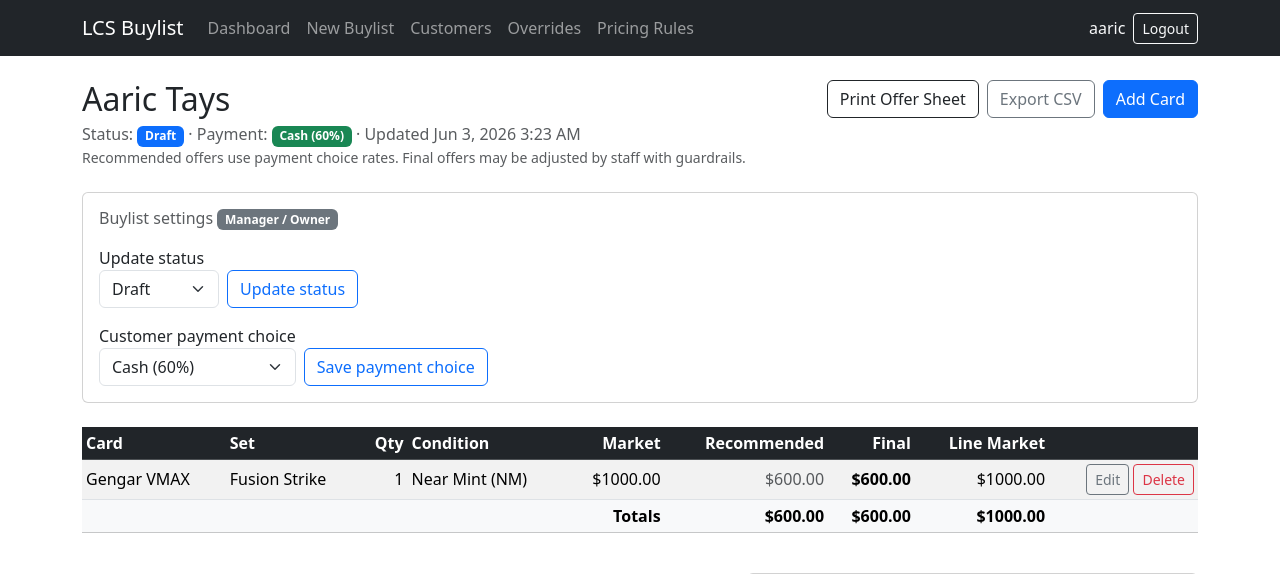
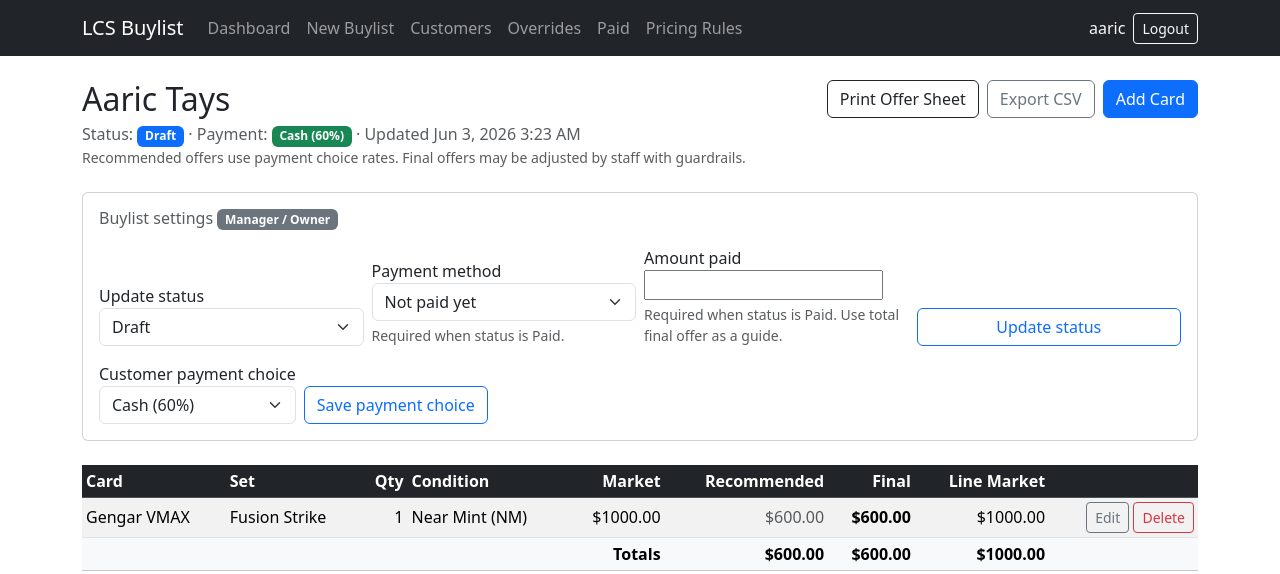
Before and after one commit to 95b9c7/lcs-buylist-app, a Django app: page /buylists/2/ in a window 1280 px wide. Shown: the top 574 px of the page. Run offline with Django 5.2, Linux system fonts and the light colour scheme; a user stored in the database is signed in; data comes from the database, SQL or seed files in the repository; both versions use the stored data as it was after the commit.

Commit message:
Added payment tracking and reports

```diff
--- a/buylists/context_processors.py
+++ b/buylists/context_processors.py
@@ -9,4 +9,5 @@ def nav_permissions(request):
         'nav_is_owner': user_is_owner(user),
         'nav_is_manager_or_owner': user_is_manager_or_owner(user),
         'nav_can_view_override_report': user_is_manager_or_owner(user),
+        'nav_can_view_paid_report': user_is_manager_or_owner(user),
     }
--- a/buylists/forms.py
+++ b/buylists/forms.py
@@ -1,6 +1,8 @@
 from decimal import Decimal
 
 from django import forms
+from django.utils import timezone
+
 from .models import Buylist, BuylistItem, Customer, PricingRule, round_money
 from .offer_rules import get_role_label, validate_final_offer
 from .permissions import user_is_manager_or_owner
@@ -59,8 +61,71 @@ class PricingRuleForm(BootstrapFormMixin, forms.ModelForm):
 class BuylistStatusForm(BootstrapFormMixin, forms.ModelForm):
     class Meta:
         model = Buylist
-        fields = ['status']
-        labels = {'status': 'Update status'}
+        fields = ['status', 'payment_method', 'amount_paid']
+        labels = {
+            'status': 'Update status',
+            'payment_method': 'Payment method',
+            'amount_paid': 'Amount paid',
+        }
+
+    def __init__(self, *args, **kwargs):
+        self.paid_by_user = kwargs.pop('user', None)
+        super().__init__(*args, **kwargs)
+        self.fields['payment_method'].required = False
+        self.fields['amount_paid'].required = False
+        self.fields['amount_paid'].widget = forms.NumberInput(
+            attrs={'step': '0.01', 'min': '0'}
+        )
+        self.fields['payment_method'].help_text = (
+            'Required when status is Paid.'
+        )
+        self.fields['amount_paid'].help_text = (
+            'Required when status is Paid. Use total final offer as a guide.'
+        )
+
+    def clean(self):
+        cleaned = super().clean()
+        status = cleaned.get('status')
+
+        if status == Buylist.STATUS_PAID:
+            if not cleaned.get('payment_method'):
+                self.add_error(
+                    'payment_method',
+                    'Payment method is required when marking a buylist as Paid.',
+                )
+            amount_paid = cleaned.get('amount_paid')
+            if amount_paid is None:
+                self.add_error(
+                    'amount_paid',
+                    'Amount paid is required when marking a buylist as Paid.',
+                )
+            else:
+                cleaned['amount_paid'] = round_money(amount_paid)
+
+        return cleaned
+
+    def save(self, commit=True):
+        instance = super().save(commit=False)
+        previous_status = None
+        if instance.pk:
+            previous_status = Buylist.objects.filter(pk=instance.pk).values_list(
+                'status', flat=True
+            ).first()
+
+        if instance.status == Buylist.STATUS_PAID:
+            if self.paid_by_user and self.paid_by_user.is_authenticated:
+                instance.paid_by = self.paid_by_user
+            if previous_status != Buylist.STATUS_PAID or not instance.paid_at:
+                instance.paid_at = timezone.now()
+        else:
+            instance.payment_method = ''
+            instance.amount_paid = None
+            instance.paid_at = None
+            instance.paid_by = None
+
+        if commit:
+            instance.save()
+        return instance
 
 
 class BuylistPaymentChoiceForm(BootstrapFormMixin, forms.ModelForm):
--- a/buylists/models.py
+++ b/buylists/models.py
@@ -65,6 +65,40 @@ class Buylist(models.Model):
         blank=True,
         default='',
     )
+
+    PAYMENT_METHOD_CASH = 'cash'
+    PAYMENT_METHOD_STORE_CREDIT = 'store_credit'
+    PAYMENT_METHOD_TRADE = 'trade'
+    PAYMENT_METHOD_MIXED = 'mixed'
+
+    PAYMENT_METHOD_CHOICES = [
+        ('', 'Not paid yet'),
+        (PAYMENT_METHOD_CASH, 'Cash'),
+        (PAYMENT_METHOD_STORE_CREDIT, 'Store credit'),
+        (PAYMENT_METHOD_TRADE, 'Trade'),
+        (PAYMENT_METHOD_MIXED, 'Mixed'),
+    ]
+
+    payment_method = models.CharField(
+        max_length=20,
+        choices=PAYMENT_METHOD_CHOICES,
+        blank=True,
+        default='',
+    )
+    amount_paid = models.DecimalField(
+        max_digits=10,
+        decimal_places=2,
+        null=True,
+        blank=True,
+    )
+    paid_at = models.DateTimeField(null=True, blank=True)
+    paid_by = models.ForeignKey(
+        settings.AUTH_USER_MODEL,
+        on_delete=models.SET_NULL,
+        null=True,
+        blank=True,
+        related_name='buylists_paid',
+    )
     created_at = models.DateTimeField(auto_now_add=True)
     updated_at = models.DateTimeField(auto_now=True)
 
@@ -108,6 +142,10 @@ class Buylist(models.Model):
     @property
     def override_item_count(self):
         return self.items.filter(override_at__isnull=False).count()
+
+    @property
+    def is_paid(self):
+        return self.status == self.STATUS_PAID
 
 
 class BuylistItem(models.Model):
--- a/buylists/templates/buylists/base.html
+++ b/buylists/templates/buylists/base.html
@@ -29,6 +29,11 @@
                     {% if nav_can_view_override_report %}
                     <li class="nav-item">
                         <a class="nav-link" href="{% url 'buylists:override_report' %}">Overrides</a>
+                    </li>
+                    {% endif %}
+                    {% if nav_can_view_paid_report %}
+                    <li class="nav-item">
+                        <a class="nav-link" href="{% url 'buylists:paid_report' %}">Paid</a>
                     </li>
                     {% endif %}
                     {% if nav_is_owner %}
--- a/buylists/templates/buylists/buylist_detail.html
+++ b/buylists/templates/buylists/buylist_detail.html
@@ -46,15 +46,36 @@
 <div class="card mb-4">
     <div class="card-body">
         <h2 class="h6 text-muted mb-3">Buylist settings <span class="badge bg-secondary">Manager / Owner</span></h2>
-        <form method="post" action="{% url 'buylists:buylist_update_status' pk=buylist.pk %}" class="row g-2 align-items-end mb-3">
+        <form method="post" action="{% url 'buylists:buylist_update_status' pk=buylist.pk %}" class="mb-3">
             {% csrf_token %}
-            <div class="col-auto">
-                <label class="form-label mb-0">{{ status_form.status.label }}</label>
-                {{ status_form.status }}
+            <div class="row g-2 align-items-end">
+                <div class="col-md-3">
+                    <label class="form-label mb-0">{{ status_form.status.label }}</label>
+                    {{ status_form.status }}
+                </div>
+                <div class="col-md-3">
+                    <label class="form-label mb-0">{{ status_form.payment_method.label }}</label>
+                    {{ status_form.payment_method }}
+                    {% if status_form.payment_method.help_text %}
+                    <div class="form-text">{{ status_form.payment_method.help_text }}</div>
+                    {% endif %}
+                </div>
+                <div class="col-md-3">
+                    <label class="form-label mb-0">{{ status_form.amount_paid.label }}</label>
+                    {{ status_form.amount_paid }}
+                    {% if status_form.amount_paid.help_text %}
+                    <div class="form-text">{{ status_form.amount_paid.help_text }}</div>
+                    {% endif %}
+                </div>
+                <div class="col-md-3">
+                    <button type="submit" class="btn btn-outline-primary w-100">Update status</button>
+                </div>
             </div>
-            <div class="col-auto">
-                <button type="submit" class="btn btn-outline-primary">Update status</button>
-            </div>
+            {% for field in status_form %}
+            {% for error in field.errors %}
+            <div class="text-danger small">{{ error }}</div>
+            {% endfor %}
+            {% endfor %}
         </form>
         <form method="post" action="{% url 'buylists:buylist_update_payment_choice' pk=buylist.pk %}" class="row g-2 align-items-end">
             {% csrf_token %}
@@ -70,6 +91,26 @@
 </div>
 {% else %}
 <p class="text-muted small mb-4">Status and payment settings can be changed by a Manager or Owner.</p>
+{% endif %}
+
+{% if buylist.is_paid %}
+<div class="card mb-4 border-success">
+    <div class="card-body">
+        <h2 class="h6 text-success mb-3">Payment recorded</h2>
+        <dl class="row mb-0">
+            <dt class="col-sm-3">Method</dt>
+            <dd class="col-sm-9">{{ buylist.get_payment_method_display }}</dd>
+            <dt class="col-sm-3">Amount paid</dt>
+            <dd class="col-sm-9 fw-semibold">${{ buylist.amount_paid|floatformat:2 }}</dd>
+            <dt class="col-sm-3">Total final offer</dt>
+            <dd class="col-sm-9">${{ buylist.total_final_offer_value|floatformat:2 }}</dd>
+            <dt class="col-sm-3">Paid at</dt>
+            <dd class="col-sm-9">{{ buylist.paid_at|date:"M j, Y g:i A" }}</dd>
+            <dt class="col-sm-3">Recorded by</dt>
+            <dd class="col-sm-9">{{ buylist.paid_by.username|default:"—" }}</dd>
+        </dl>
+    </div>
+</div>
 {% endif %}
 
 {% if buylist.items.all %}
--- a/buylists/urls.py
+++ b/buylists/urls.py
@@ -50,6 +50,7 @@ urlpatterns = [
         name='buylistitem_delete',
     ),
     path('reports/overrides/', views.override_report, name='override_report'),
+    path('reports/paid/', views.paid_report, name='paid_report'),
     path('pricing-rules/', views.pricing_rule_list, name='pricing_rule_list'),
     path('pricing-rules/new/', views.pricing_rule_create, name='pricing_rule_create'),
     path(
--- a/buylists/views.py
+++ b/buylists/views.py
@@ -149,13 +149,16 @@ def buylist_create(request):
 @employee_required
 def buylist_detail(request, pk):
     buylist = get_object_or_404(
-        Buylist.objects.select_related('customer').prefetch_related(
+        Buylist.objects.select_related('customer', 'paid_by').prefetch_related(
             'items__override_by',
         ),
         pk=pk,
     )
     can_manage_settings = user_is_manager_or_owner(request.user)
-    status_form = BuylistStatusForm(instance=buylist) if can_manage_settings else None
+    status_form = (
+        BuylistStatusForm(instance=buylist, user=request.user)
+        if can_manage_settings else None
+    )
     payment_form = BuylistPaymentChoiceForm(instance=buylist) if can_manage_settings else None
     return render(request, 'buylists/buylist_detail.html', {
         'buylist': buylist,
@@ -234,7 +237,7 @@ def buylist_export_csv(request, pk):
 @employee_required
 def buylist_offer_sheet(request, pk):
     buylist = get_object_or_404(
-        Buylist.objects.select_related('customer').prefetch_related(
+        Buylist.objects.select_related('customer', 'paid_by').prefetch_related(
             'items__override_by',
         ),
         pk=pk,
@@ -249,12 +252,19 @@ def buylist_offer_sheet(request, pk):
 @require_POST
 def buylist_update_status(request, pk):
     buylist = get_object_or_404(Buylist, pk=pk)
-    form = BuylistStatusForm(request.POST, instance=buylist)
+    form = BuylistStatusForm(request.POST, instance=buylist, user=request.user)
     if form.is_valid():
-        form.save()
-        messages.success(request, f'Status updated to {buylist.get_status_display()}.')
+        buylist = form.save()
+        if buylist.is_paid:
+            messages.success(
+                request,
+                f'Buylist marked Paid — ${buylist.amount_paid} via '
+                f'{buylist.get_payment_method_display()}.',
+            )
+        else:
+            messages.success(request, f'Status updated to {buylist.get_status_display()}.')
     else:
-        messages.error(request, 'Could not update status.')
+        messages.error(request, 'Could not update status. Check payment fields if marking Paid.')
     return redirect('buylists:buylist_detail', pk=pk)
 
 
@@ -335,6 +345,23 @@ def buylistitem_delete(request, buylist_pk, pk):
 
 
 @manager_or_owner_required
+def paid_report(request):
+    paid_buylists = (
+        Buylist.objects.filter(status=Buylist.STATUS_PAID)
+        .select_related('customer', 'paid_by')
+        .prefetch_related('items')
+        .order_by('-paid_at')
+    )
+    total_paid = round_money(
+        sum(b.amount_paid for b in paid_buylists if b.amount_paid is not None)
+    )
+    return render(request, 'buylists/paid_report.html', {
+        'paid_buylists': paid_buylists,
+        'total_paid': total_paid,
+    })
+
+
+@manager_or_owner_required
 def override_report(request):
     overrides = (
         BuylistItem.objects.filter(override_at__isnull=False)
```
Also changed, not shown: buylists/admin.py (+9 -3 lines), buylists/templates/buylists/buylist_offer_sheet.html (+15 -1 lines), buylists/templates/buylists/paid_report.html (added, +58 -0 lines), buylists/migrations/0008_buylist_payment_tracking.py (added), db.sqlite3.
